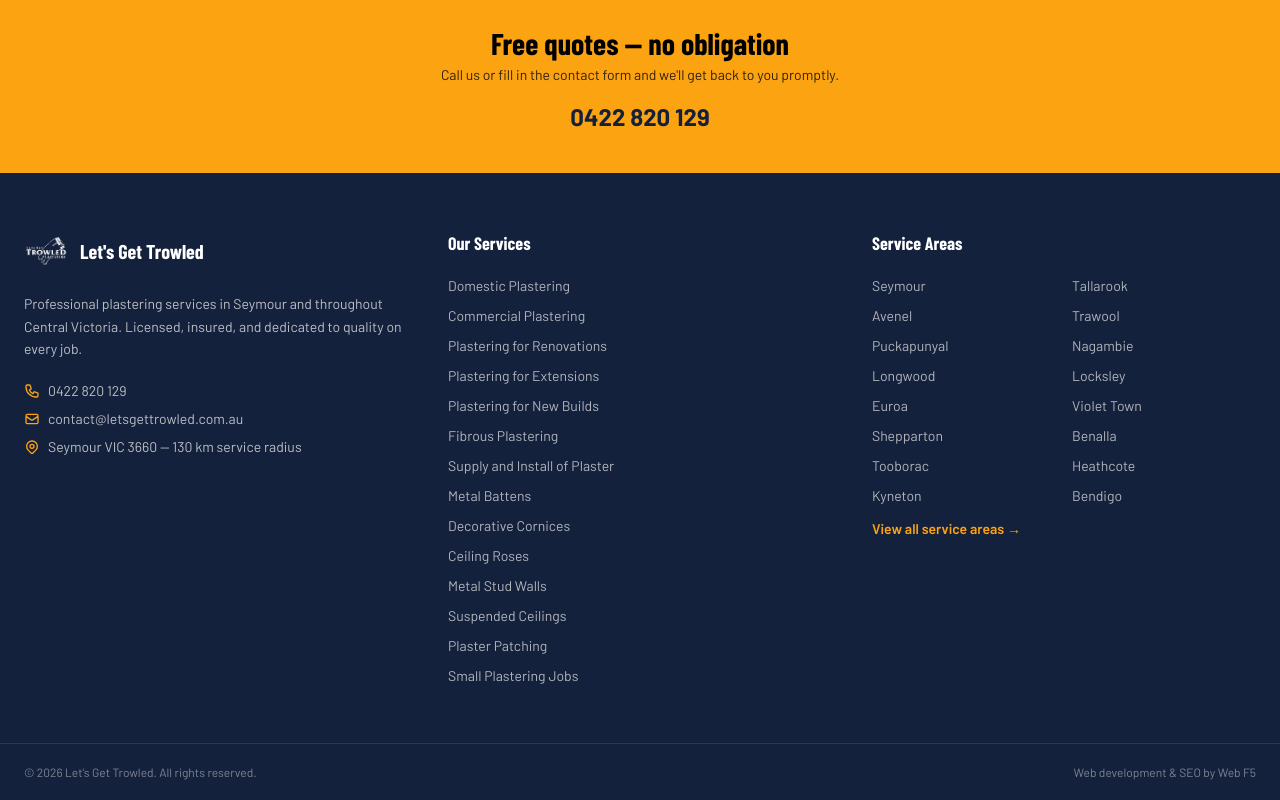
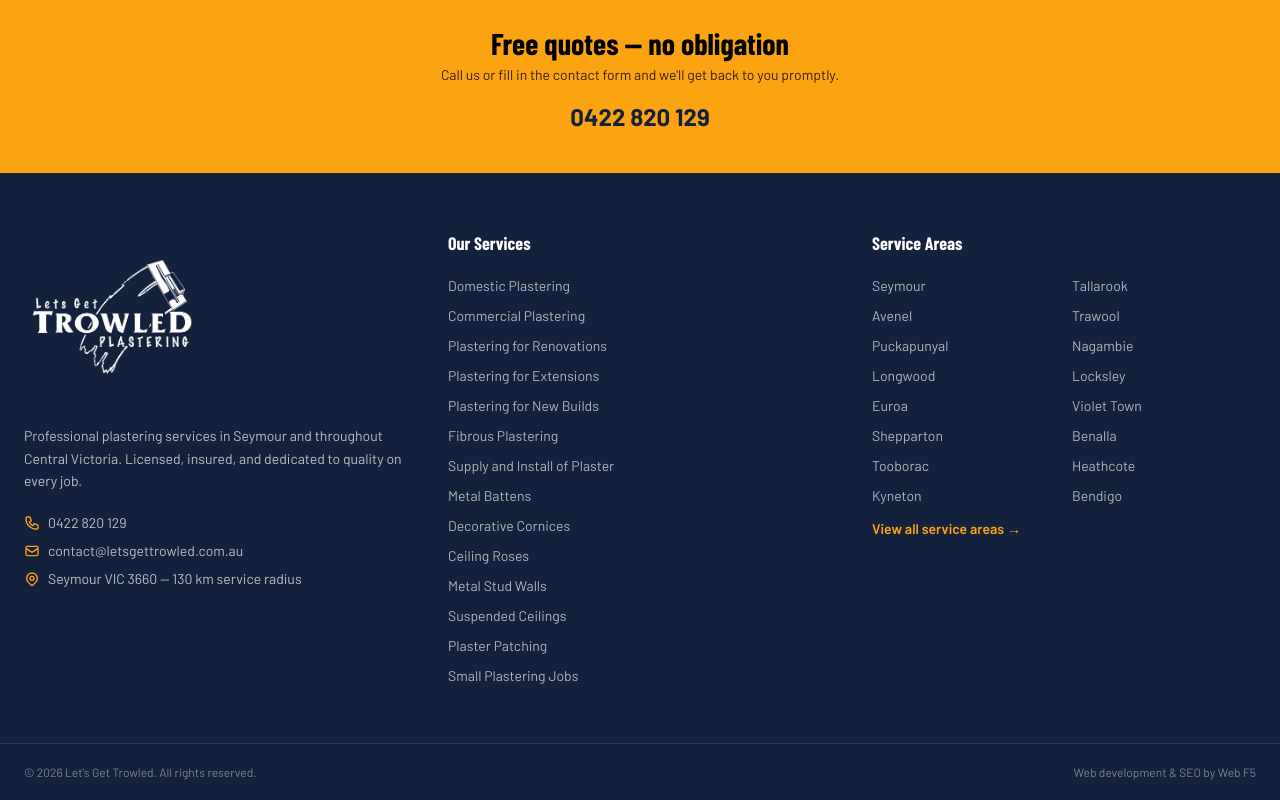
Before and after one commit to Web-F5/lets-get-trowled, a Next.js app: page / in a window 1280 px wide. Shown: the part 6522-7322 px from the top of the page. Built offline with nearby package versions, Linux system fonts and the light colour scheme; no server answers.

Commit message:
footer logo size increase

```diff
--- a/components/layout/Footer.tsx
+++ b/components/layout/Footer.tsx
@@ -28,8 +28,11 @@
         {/* Brand */}
         <div>
           <Link href="/" className="flex items-center gap-3 mb-5">
-            <Image src="/images/logo_white.webp" alt="Let's Get Trowled" width={44} height={44} className="w-11 h-11 object-contain" />
-            <span className="font-display text-xl font-bold text-brand-primary">Let&apos;s Get Trowled</span>
+            <Image src="/images/logo_white.webp" alt="Let's Get Trowled"
+              width={176}
+              height={176}
+              className="w-36 h-36 sm:w-44 sm:h-44 object-contain" />
+            <span className="font-display text-xl font-bold text-brand-primary"></span>
           </Link>
           <p className="text-sm leading-relaxed text-brand-sand/80 mb-5">
             Professional plastering services in Seymour and throughout Central Victoria. Licensed, insured, and dedicated to quality on every job.
```
